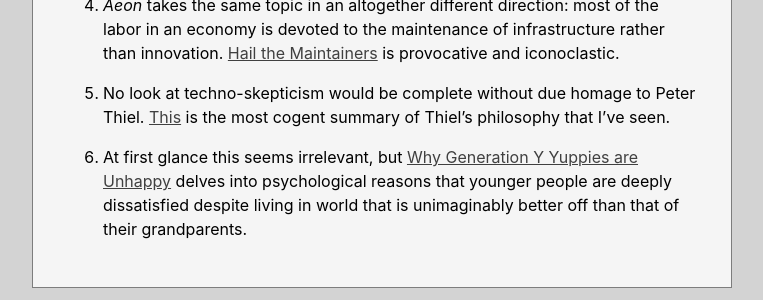
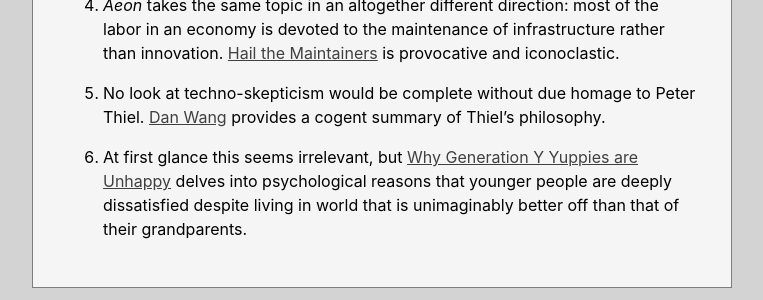
Before and after one commit to ZeroDeth/derekkedziora.github.io, a Jekyll site: the page built from _posts/2017-01-23-the-limits-of-productivity.md, in a window 1280 px wide. Shown: the part 1147-1447 px from the top of the page, without its empty margins (258-1021 px from the left). Built offline with Jekyll 4.4.1, drawn with Linux system fonts in a browser that asks for light colours; comment, search, counter and statistics services are not loaded.

Commit message:
links updated

```diff
--- a/_posts/2017-01-23-the-limits-of-productivity.md
+++ b/_posts/2017-01-23-the-limits-of-productivity.md
@@ -16,22 +16,31 @@ The best way to approach to this type of lesson is to find a group and work thro
 
 3. Meet for a discussion of the topic and the linguistic difficulties that you faced in working through it.
 
-Before you dive into the reading, remember to not use <a href="/blog/tools-to-study-english-independently#google-translate-mode" target="_blank">Google Translate mode</a>, fully analyze the argument of the source and only then develop your own response to the text.
+Before you dive into the reading, remember to not use [Google Translate mode][0], fully analyze the argument of the source and only then develop your own response to the text.
 
 ## The Topic: the Limits of Productivity
 
-Robert Gorden's <a href="https://www.amazon.com/gp/product/0691147728/ref=as_li_tl?ie=UTF8&camp=1789&creative=9325&creativeASIN=0691147728&linkCode=as2&tag=derekcomua-20&linkId=8c5b9d2765226025cdaa0d45644819d8" target="_blank">The Rise and Fall of American Growth</a> is the nucleus that the rest of the articles revolve around. Far from the techno-utopian vision of Silicon Valley, Gordon argues that the tech revolution is hyped and that the great age of economic growth in the developed world is over.
+Robert Gorden's [The Rise and Fall of American Growth][1] is the nucleus that the rest of the articles revolve around. Far from the techno-utopian vision of Silicon Valley, Gordon argues that the tech revolution is hyped and that the great age of economic growth in the developed world is over.
 
 ## The Source List
 
-1. Let's start off with an article from *the Economist* showing that productivity growth has been anemic across developed economies: <a href="http://www.economist.com/blogs/buttonwood/2017/01/light-bulb-moment" target="">The Curious Case of Missing Global Productivity Growth</a>.
+1. Let's start off with an article from *the Economist* showing that productivity growth has been anemic across developed economies: [The Curious Case of Missing Global Productivity Growth][2].
 
-2. The second part of the first article presents a different argument that blames established companies for the economy becoming non-productive: <a href="http://www.economist.com/blogs/buttonwood/2017/01/productivity-slowdown" target="_blank">Attack of the Zombie Firms</a>.
+2. The second part of the first article presents a different argument that blames established companies for the economy becoming non-productive: [Attack of the Zombie Firms][3].
 
-3. <a href="http://www.economist.com/news/books-and-arts/21685437-why-economic-growth-soared-america-early-20th-century-and-why-it-wont-be" target="_blank">G Force</a> is the original book review of *The Rise and Fall of American Growth* in *the Economist*.
+3. [G Force][4] is the original book review of *The Rise and Fall of American Growth* in *the Economist*.
 
-4. *Aeon* takes the same topic in an altogether different direction: most of the labor in an economy is devoted to the maintenance of infrastructure rather than innovation. <a href="https://aeon.co/essays/innovation-is-overvalued-maintenance-often-matters-more" target="_blank">Hail the Maintainers</a> is provocative and iconoclastic.
+4. *Aeon* takes the same topic in an altogether different direction: most of the labor in an economy is devoted to the maintenance of infrastructure rather than innovation. [Hail the Maintainers][5] is provocative and iconoclastic.
 
-5. No look at techno-skepticism would be complete without due homage to Peter Thiel. <a href="http://danwang.co/why-is-peter-thiel-pessimistic-about-technological-innovation/" target="_blank">This</a> is the most cogent summary of Thiel's philosophy that I've seen.
+5. No look at techno-skepticism would be complete without due homage to Peter Thiel. [Dan Wang][6] provides a cogent summary of Thiel's philosophy.
 
-6. At first glance this seems irrelevant, but <a href="http://waitbutwhy.com/2013/09/why-generation-y-yuppies-are-unhappy.html" target="_blank">Why Generation Y Yuppies are Unhappy</a> delves into psychological reasons that younger people are deeply dissatisfied despite living in world that is unimaginably better off than that of their grandparents.
+6. At first glance this seems irrelevant, but [Why Generation Y Yuppies are Unhappy][7] delves into psychological reasons that younger people are deeply dissatisfied despite living in world that is unimaginably better off than that of their grandparents.
+
+[0]: /blog/tools-to-study-english-independently#google-translate-mode
+[1]: https://www.amazon.com/gp/product/0691147728/ref=as_li_tl?ie=UTF8&camp=1789&creative=9325&creativeASIN=0691147728&linkCode=as2&tag=derekcomua-20&linkId=8c5b9d2765226025cdaa0d45644819d8
+[2]: http://www.economist.com/blogs/buttonwood/2017/01/light-bulb-moment
+[3]: http://www.economist.com/blogs/buttonwood/2017/01/productivity-slowdown
+[4]: http://www.economist.com/news/books-and-arts/21685437-why-economic-growth-soared-america-early-20th-century-and-why-it-wont-be
+[5]: https://aeon.co/essays/innovation-is-overvalued-maintenance-often-matters-more
+[6]: http://danwang.co/why-is-peter-thiel-pessimistic-about-technological-innovation/
+[7]: http://waitbutwhy.com/2013/09/why-generation-y-yuppies-are-unhappy.html
```
Also changed, not shown: _posts/2016-10-29-languages-efficiency-logic.md (+7 -2 lines).
